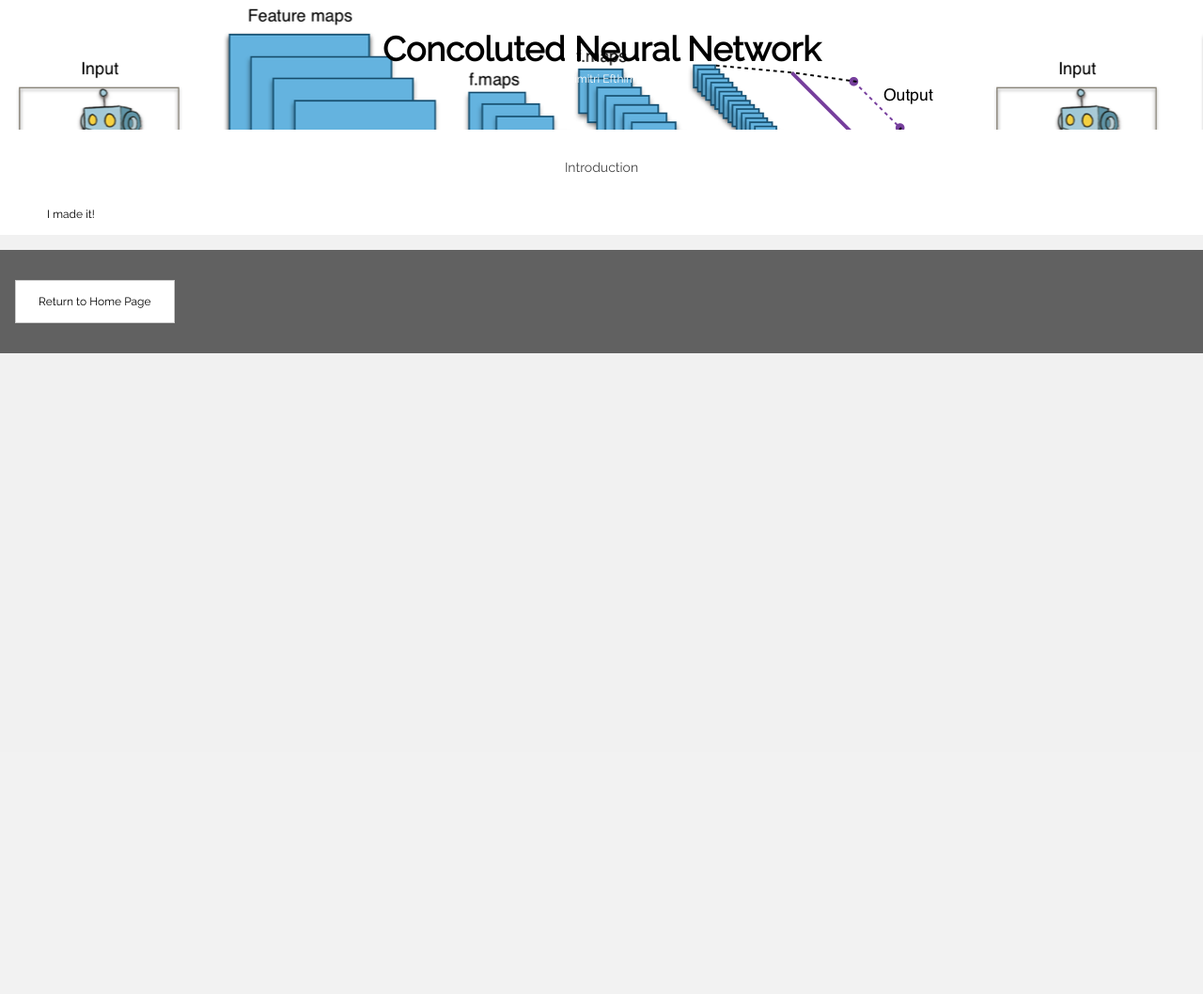
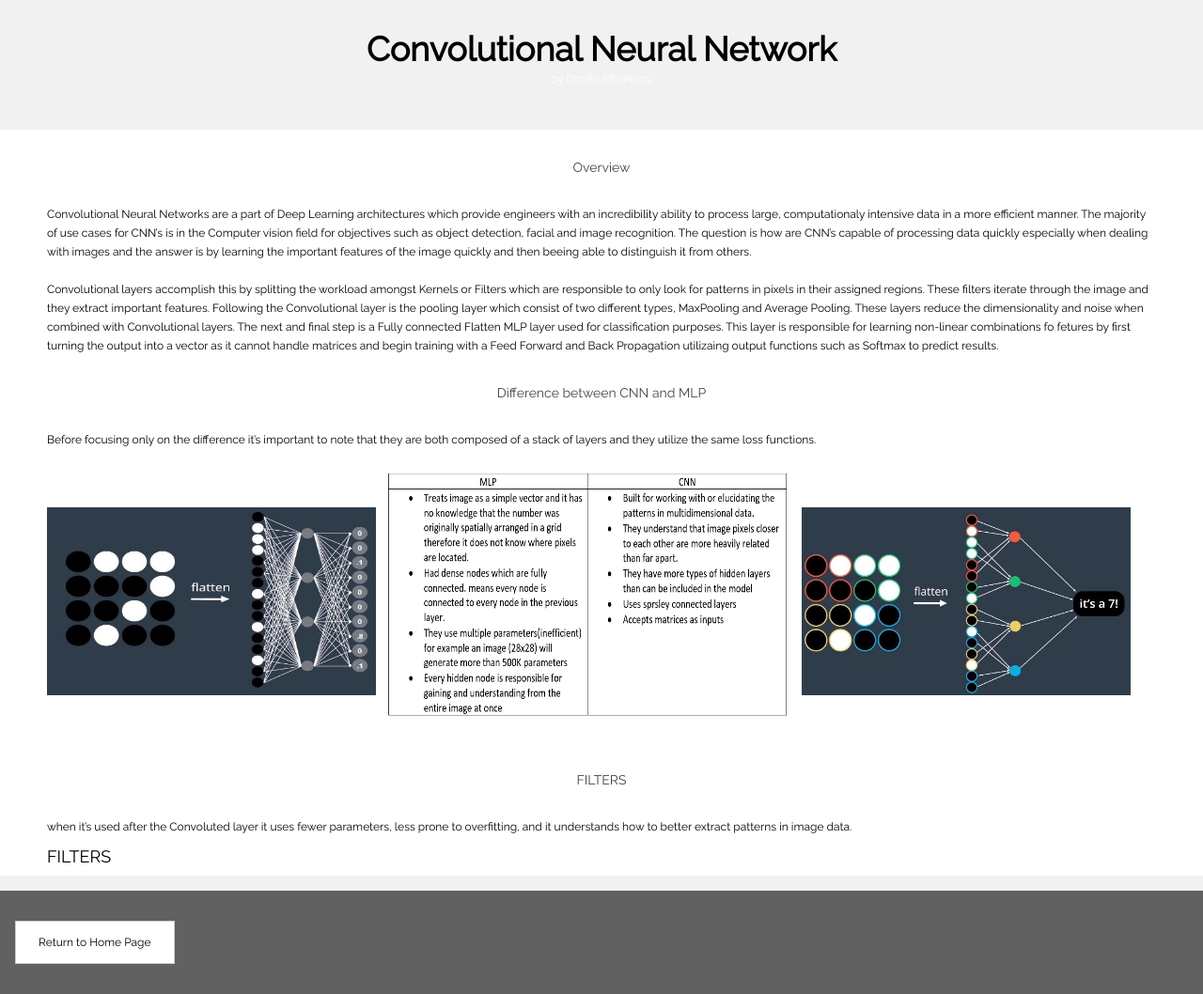
Before and after one commit to dimtirie13/new_portfolio, a Flask app: page /blog/cnn in a window 1280 px wide. Shown: the whole page at 94% size. Before the commit the page ends 376 px from the top, so only its background shows below. Run offline with Flask 3, Linux system fonts and the light colour scheme; parts of the project's set-up code (start-up, migrations or seed data) failed here and were passed over.

Commit message:
cnn blog page started and overview is finished

```diff
--- a/static/css/mystyle.css
+++ b/static/css/mystyle.css
@@ -494,8 +494,8 @@ visibility: visible;
   margin-right: auto;
 }
 
-#cnn-header{
+/* #cnn-header{
   width: 100%;
   height: 100%;
   background-image:url("/static/images/cnn.png");
-}
+} */
--- a/templates/blog.html
+++ b/templates/blog.html
@@ -31,11 +31,11 @@ and is wrapped around the whole page content, except for the footer in this exam
         <img src="static\images\cnn.png" alt="cnn" style="width: 800px; height:300px">
           <div class="w3-container">
             <h3><b>Convoluted Neureal Networks</b></h3>
-            <h5>Deep Learning/Computer Vision<span class="w3-opacity">November 7, 2019</span></h5>
+            <h5>Deep Learning/Computer Vision,<span class="w3-opacity">November 7, 2019</span></h5>
           </div>
 
           <div class="w3-container">
-            <p>A brief introduction into Machine Learning and all it's Branches,</p>
+            <p>I provide a step by step explanation of CNN's, comparison between CNN's and MLPs and how MaxPooling and Average Pooling layers are used with a brief code example</p>
             <div class="w3-row">
               <div class="w3-col m8 s12">
                   <a href='/blog/cnn'><input type='button'class="w3-button w3-padding-large w3-white w3-border" value='READ MORE >>'></a>
--- a/templates/cnn.html
+++ b/templates/cnn.html
@@ -18,7 +18,7 @@ and is wrapped around the whole page content, except for the footer in this exam
 <!-- Header -->
 <header id ="cnn-header"class="w3-container w3-center w3-padding-32">
 
-  <h1><b>Concoluted Neural Network</b></h1>
+  <h1><b>Convolutional Neural Network</b></h1>
   <!-- <img src="\static\images\randon_forest.jpg" alt="forest image" style="width: 200px; height:100px"> -->
   <p style="color: white;">by Dimitri Efthimiou</p>
 </header>
@@ -31,10 +31,27 @@ and is wrapped around the whole page content, except for the footer in this exam
     <!-- Blog entry -->
     <div>
             <!-- class="w3-card-4 w3-margin w3-white text" -->
-        <h4 align="center">Introduction </h4>
-        <p>I made it!</p>
+        <h4 align="center">Overview </h4>
+        <p>Convolutional Neural Networks are a part of Deep Learning architectures which provide engineers with an incredibility ability to process large, computationaly intensive data in a more efficient manner.
+            The majority of use cases for CNN’s is in the Computer vision field for objectives such as object detection, facial and image recognition. The question is how are CNN’s capable of processing data quickly especially when dealing with images and the answer is by learning the important features
+            of the image quickly and then beeing able to distinguish it from others.
+            <br>
+            <br>
+            Convolutional layers accomplish this by splitting the workload amongst Kernels or Filters which are responsible to only look for patterns in  pixels in their assigned regions. These filters iterate through the image and they extract important features. Following the Convolutional layer is the pooling layer which consist of
+            two different types, MaxPooling and Average Pooling. These layers reduce the dimensionality and noise when combined with Convolutional layers. The next and final step is a Fully connected Flatten MLP layer used for classification purposes. This layer is responsible for learning non-linear combinations fo fetures by first
+            turning the output into a vector as it cannot handle matrices and begin training with a Feed Forward and Back Propagation utilizaing output functions such as Softmax to predict results.
 
 
+            <h4 style="text-align: center;">Difference between CNN and MLP</h4>
+                Before focusing only on the difference it’s important to note that they are both composed of a stack of layers and they utilize the same loss functions.
+                </p>
+                <img src="\static\images\flatten.jpg" alt="" height="200px" width="350"> <img src="\static\images\mlp_cnn_comp.PNG" alt="" height="300px" width="450"><img  src="\static\images\cnn.jpg" alt="" height="200px" width="350">
+
+                <h4>FILTERS</h4>
+            <p>
+                    when it’s used after the Convoluted layer it uses fewer parameters, less prone to overfitting, and it understands how to better extract patterns in image data. </p>
+
+            <h5>FILTERS</h5>
 
                         </div>
         </div>
```
Also changed, not shown: static/images/cnn.jpg (added), static/images/cnn_filters.jpg (added), static/images/flatten.jpg (added), static/images/mlp_cnn_comp.PNG (added).
